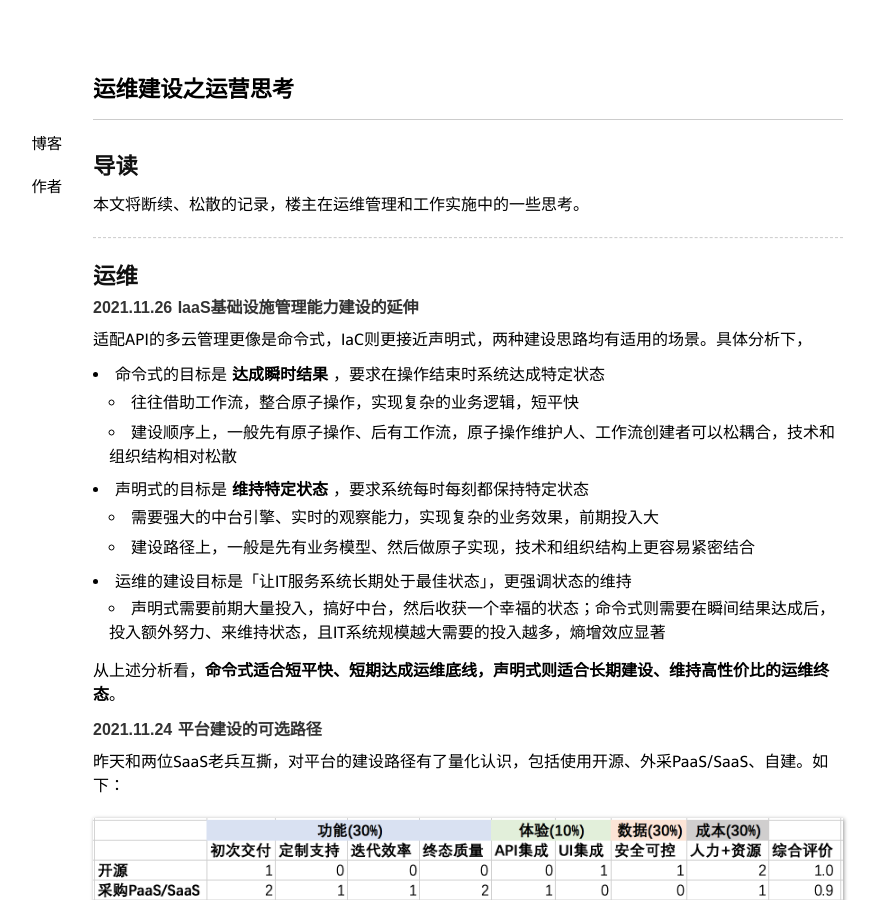
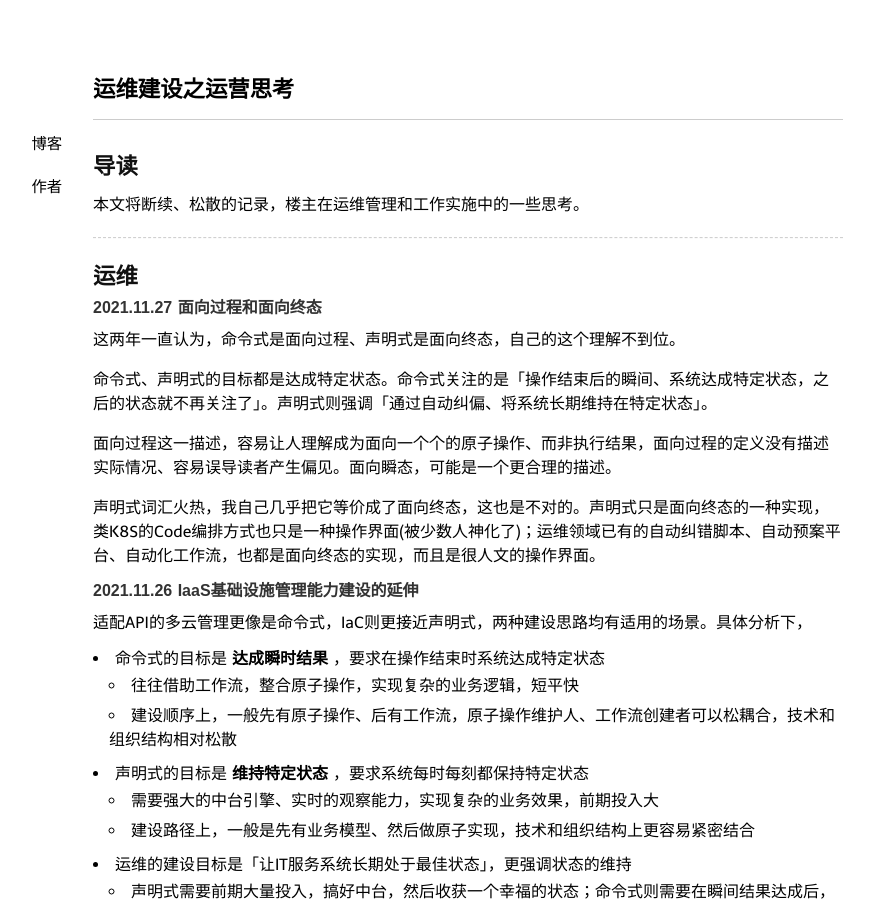
Before and after one commit to niean/niean.github.io, a Jekyll site: the page built from _posts/2020-03-15-op-tb.markdown, in a window 1280 px wide and 900 px high. Shown: the whole window, without its empty margins (172-1049 px from the left). Built offline with Jekyll 4.4.1, drawn with Linux system fonts in a browser that asks for light colours; comment, search, counter and statistics services are not loaded.

Commit message:
update:op-tb

```diff
--- a/_posts/2020-03-15-op-tb.markdown
+++ b/_posts/2020-03-15-op-tb.markdown
@@ -11,6 +11,16 @@ tags:
 
 ----
 ## 运维
+#### 2021.11.27 面向过程和面向终态
+这两年一直认为，命令式是面向过程、声明式是面向终态，自己的这个理解不到位。
+
+命令式、声明式的目标都是达成特定状态。命令式关注的是「操作结束后的瞬间、系统达成特定状态，之后的状态就不再关注了」。声明式则强调「通过自动纠偏、将系统长期维持在特定状态」。
+
+面向过程这一描述，容易让人理解成为面向一个个的原子操作、而非执行结果，面向过程的定义没有描述实际情况、容易误导读者产生偏见。面向瞬态，可能是一个更合理的描述。
+
+声明式词汇火热，我自己几乎把它等价成了面向终态，这也是不对的。声明式只是面向终态的一种实现，类K8S的Code编排方式也只是一种操作界面(被少数人神化了)；运维领域已有的自动纠错脚本、自动预案平台、自动化工作流，也都是面向终态的实现，而且是很人文的操作界面。
+
+
 #### 2021.11.26 IaaS基础设施管理能力建设的延伸
 适配API的多云管理更像是命令式，IaC则更接近声明式，两种建设思路均有适用的场景。具体分析下，
 
```
